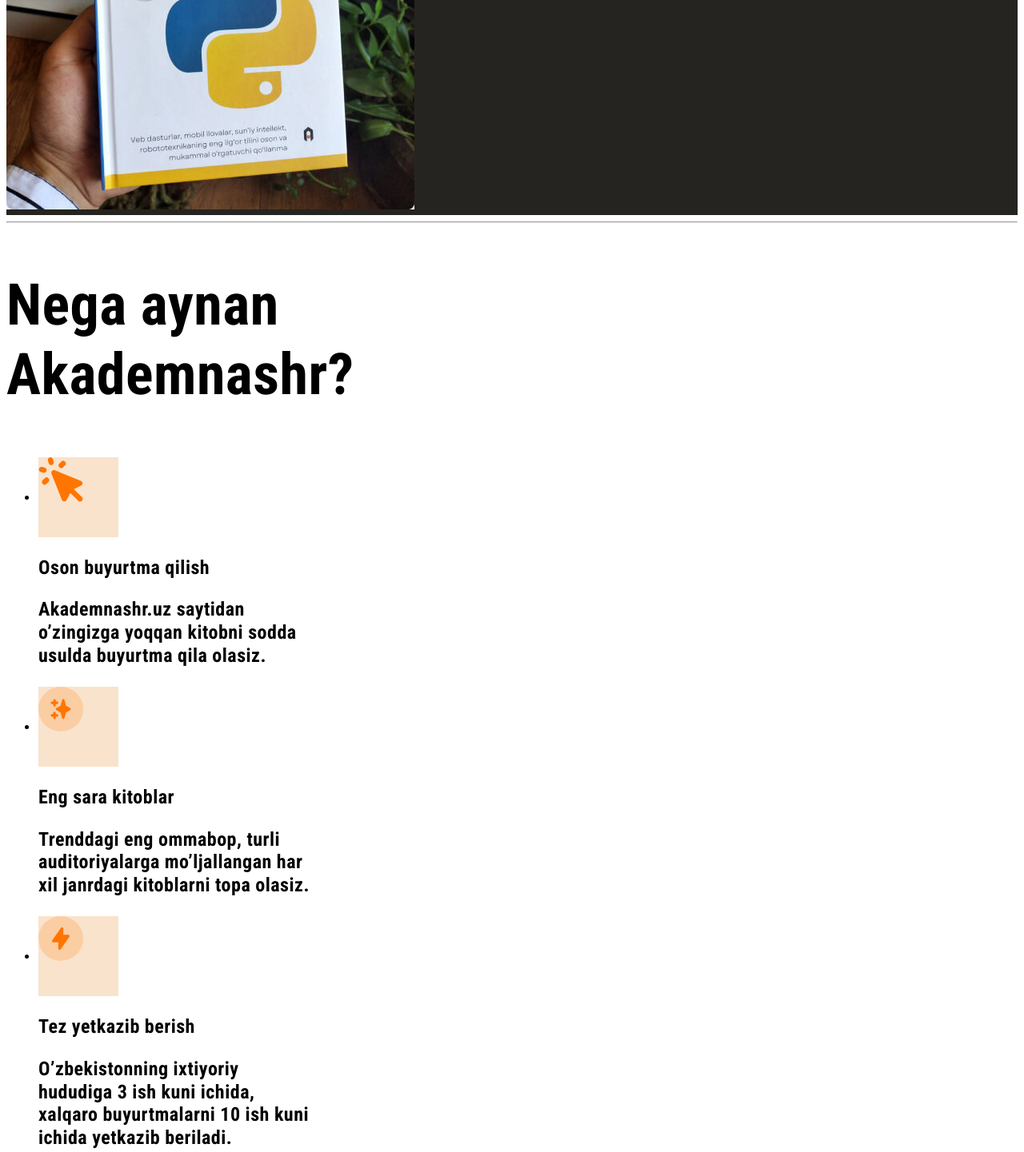
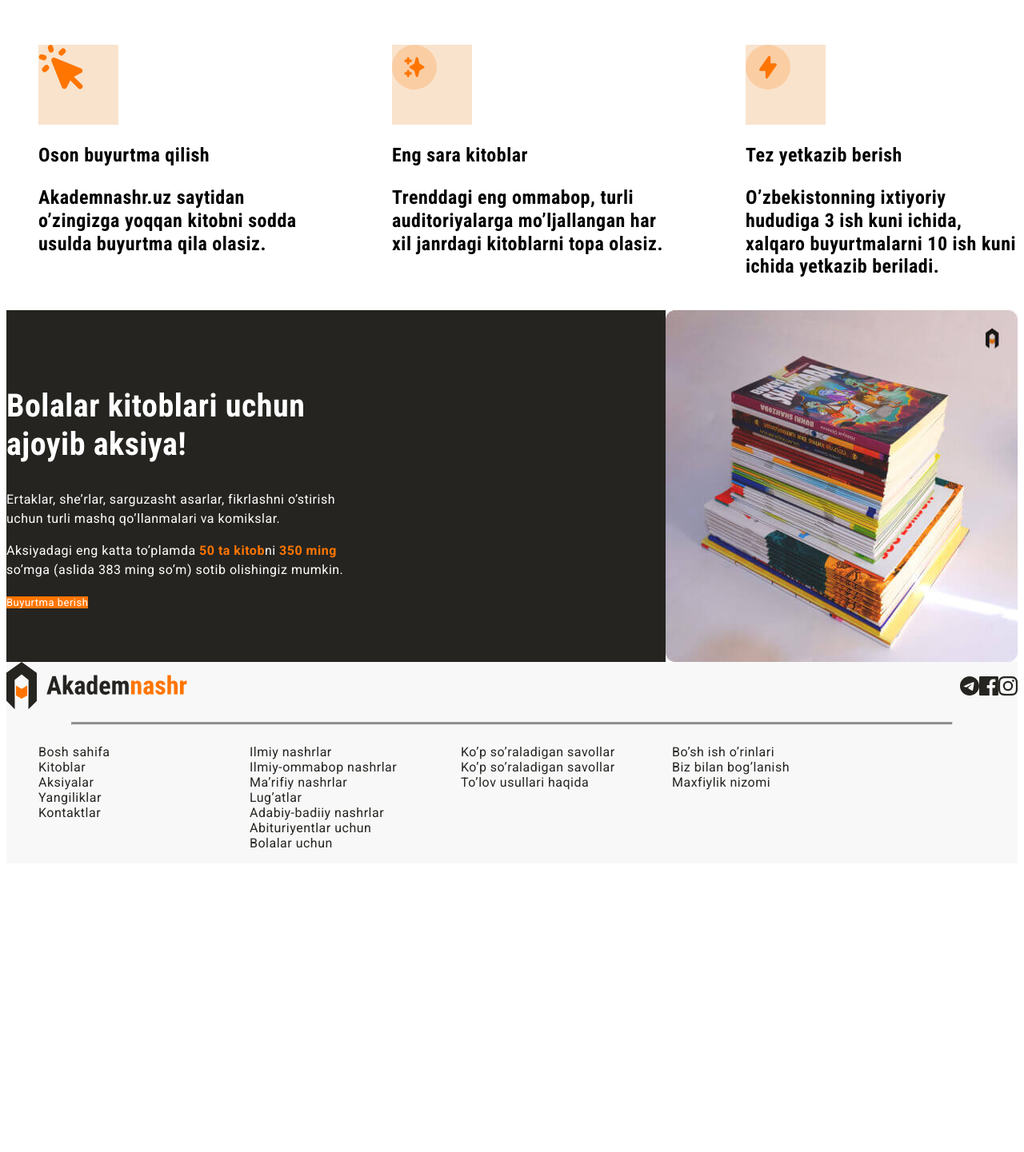
Before and after one commit to shakhzodbekbobobekov/Akademnashr-promo-sayt, a plain HTML site: page index.html in a window 1280 px wide. Shown: the part 831-2272 px from the top of the page at 80% size. After the commit the page ends 1919 px from the top, so only its background shows below. Drawn offline with Linux system fonts and the light colour scheme.

Commit message:
add flex

```diff
--- a/index.html
+++ b/index.html
@@ -21,6 +21,8 @@
         <a href="index.html">
             <img src="img/logo.svg" alt="Akademnashr logo" width="227" height="60">
         </a>
+
+        <div class="site-header-actions">
             <nav>
                 <ul class="sitenav-list">
                     <li><a class="sitenav-link" href="#">Bosh sahifa</a></li>
@@ -29,7 +31,9 @@
                     <li><a class="sitenav-link" href="#">Kontaktlar</a></li>
                 </ul>
             </nav>
+
              <a class="main-link" href="#">Ro'yxatdan o'tish</a>
+        </div>
     </header>
 
 
@@ -52,7 +56,8 @@
         <section class="features">
             <hr class="orange-line">
             <h2 class="features-heading">Nega aynan Akademnashr?</h2>
-            <ul>
+
+            <ul class="feature-list">
                 <li class="feature">
                    <div class="feature-icon-wrapper">
                        <img src="img/1.svg" alt="" width="56" height="56">
@@ -93,13 +98,13 @@
 
     <!-- SITE FOOTER -->
     <footer class="site-footer">
-        <div>
-            <div>
+            <div class="site-footer-top">
                 <a href="index.html">
                     <img src="img/logo.svg" alt="Akademnashr logo" width="227" height="60">
                 </a>
+
                 <!-- IJTIMOIY TARMOQLAR -->
-                <ul>
+                <ul class="site-footer-socials">
                     <li>
                         <a href="https://t.me/Akademnashr" target="_blank">
                             <svg width="24" height="24" viewBox="0 0 24 24" fill="none" xmlns="http://www.w3.org/2000/svg">
@@ -122,8 +127,9 @@
             </div>
 
             <hr class="site-footer-divider">
+
             <!-- LINKLAR -->
-            <div>
+            <div class="site-footer-bottom">
                 <ul  class="site-footer-links">
                     <li>
                         <a href="#">Bosh sahifa</a>
@@ -187,7 +193,6 @@
                     </li>
                 </ul>
             </div>
-        </div>
     </footer>
 
 </body>
--- a/main.css
+++ b/main.css
@@ -8,13 +8,22 @@
 
 /* SITE-HEADER */
 .site-header {
+    display: flex;
+    align-items: center;
+    justify-content: space-between;
     background-color: #fff;
+}
+
+.site-header-actions {
+    display: flex;
+    align-items: center;
 }
 
 
 /* sitenav */
 .sitenav-list {
     list-style: none;
+    display: flex;
 }
 
 .sitenav-link {
@@ -32,8 +41,7 @@
 /* main-link */
 .main-link {
     background-color: #ff7500;
-    font-style: normal;
-    font-weight: bold;
+    text-decoration: none;
     font-size: 13px;
     line-height: 15px;
     color: #FFFFFF;
@@ -41,6 +49,8 @@
 
 /* hero */
 .hero {
+    display: flex;
+    justify-content: space-between;
     background-color: #252420;
     color: #fff;
 }
@@ -76,6 +86,11 @@
     font-family: "Roboto Condensed", "Roboto", "Arial", sans-serif;
     letter-spacing: 0.5px;
 }
+.feature-list {
+    display: flex;
+    justify-content: space-between;
+    list-style: none;
+}
 
 .feature {
     width: 340px;
@@ -103,6 +118,9 @@
 .promo {
     background-color: #252420;
     color: #fff;
+    display: flex;
+    justify-content: space-between;
+    align-items: center;
 }
 
 .promo-content {
@@ -135,14 +153,31 @@
     background-color: #f8f8f8;
 }
 
+.site-footer-top {
+    display: flex;
+    align-self: center;
+    justify-content: space-between;
+}
+
 .site-footer ul {
     list-style: none;
+}
+
+.site-footer-socials {
+    display: flex;
+    align-self: center;
 }
 
 .site-footer-divider {
     background: rgba(37, 36, 32, 0.5);
     width: 1100px;
     height: 2px;
+}
+
+.site-footer-bottom {
+    display: flex;
+    /* justify-content: space-between;
+    align-items: center; */
 }
 
 .site-footer-links {
```
Lines whose indentation alone changed are shown as unchanged.
